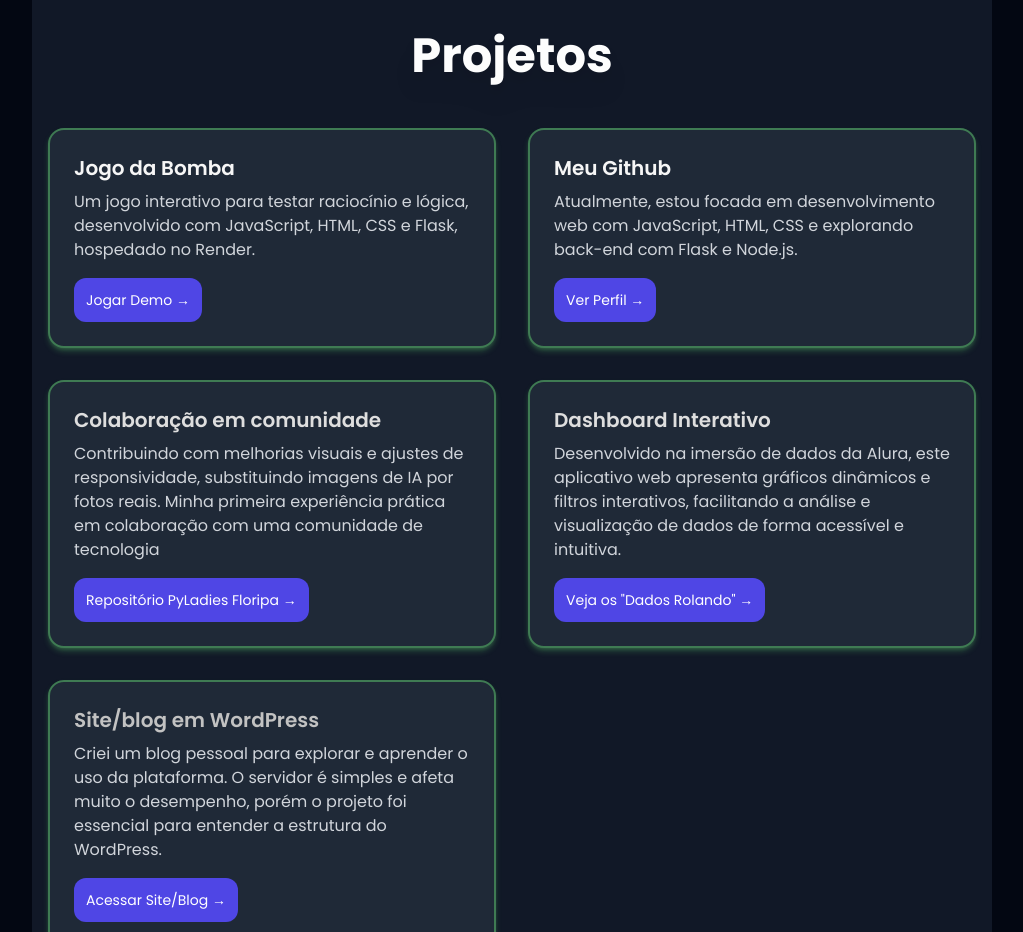
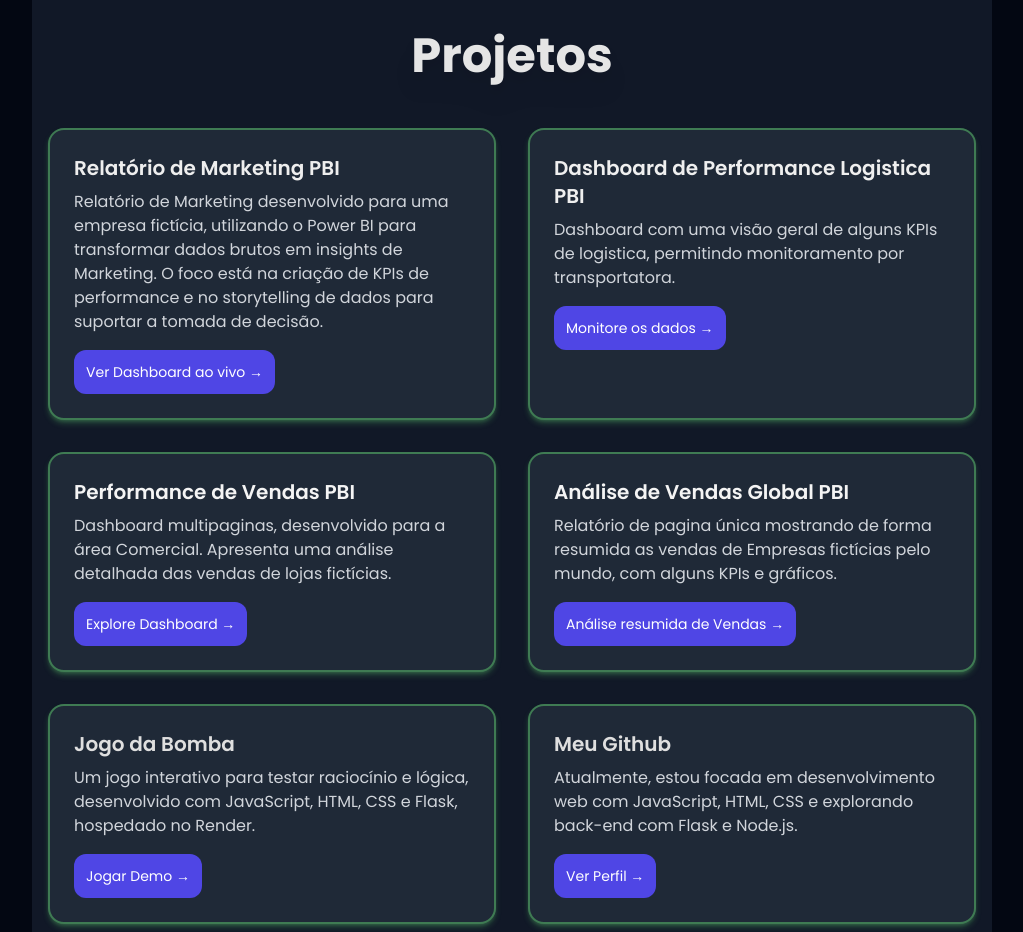
Before and after one commit to ClauSalomoni/ClauSalomoni.github.io, a React (Vite) app: page / in a window 1280 px wide. Shown: the part 1860-2792 px from the top of the page, without its empty margins (128-1151 px from the left). Built offline with nearby package versions, Linux system fonts and the light colour scheme.

Commit message:
Adicionando projetos em Power BI

```diff
--- a/src/components/Projetos.tsx
+++ b/src/components/Projetos.tsx
@@ -9,6 +9,30 @@ interface Projeto {
 }
 
 const projetos: Projeto[] = [
+  {
+    titulo: "Relatório de Marketing PBI",
+    descricao: " Relatório de Marketing desenvolvido para uma empresa fictícia, utilizando o Power BI para transformar dados brutos em insights de Marketing. O foco está na criação de KPIs de performance e no storytelling de dados para suportar a tomada de decisão.",
+    link: "https://app.powerbi.com/view?r=eyJrIjoiN2YzZmUxZjgtYzUxMi00ZGY5LThjNWMtZmRjYjYzYTBkNTA0IiwidCI6IjJjZjdkNGQ1LWJkMWItNDk1Ni1hY2Y4LTI5OTUzOTliMjE2OCJ9",
+    textoLink: "Ver Dashboard ao vivo →"
+  },
+  {
+    titulo: "Dashboard de Performance Logistica PBI",
+    descricao: "Dashboard com uma visão geral de alguns KPIs de logistica, permitindo monitoramento por transportatora.",
+    link: "https://app.powerbi.com/view?r=eyJrIjoiYTI3MWI0MDYtZmVjZS00NjI2LWI2YjAtNGYyOGFiNDg2Yzc2IiwidCI6IjJjZjdkNGQ1LWJkMWItNDk1Ni1hY2Y4LTI5OTUzOTliMjE2OCJ9",
+    textoLink: "Monitore os dados →"
+  },
+  {
+    titulo: "Performance de Vendas PBI",
+    descricao: "Dashboard multipaginas, desenvolvido para a área Comercial. Apresenta uma análise detalhada das vendas de lojas fictícias.",
+    link: "https://app.powerbi.com/view?r=eyJrIjoiODBiOGExZWItMTYwYS00NzgzLWIyOTItZjAwZWY5OGY0MzEwIiwidCI6IjJjZjdkNGQ1LWJkMWItNDk1Ni1hY2Y4LTI5OTUzOTliMjE2OCJ9",
+    textoLink: "Explore Dashboard →"
+  },
+  {
+    titulo: "Análise de Vendas Global PBI",
+    descricao: "Relatório de pagina única mostrando de forma resumida as vendas de Empresas fictícias pelo mundo, com alguns KPIs e gráficos.",
+    link: "https://app.powerbi.com/view?r=eyJrIjoiMGI1MTRhY2EtYTkzMy00YTQ0LWI1NmMtNjNmYjEwMzBjM2E4IiwidCI6IjJjZjdkNGQ1LWJkMWItNDk1Ni1hY2Y4LTI5OTUzOTliMjE2OCJ9",
+    textoLink: "Análise resumida de Vendas →"
+  },
   {
     titulo: "Jogo da Bomba",
     descricao: "Um jogo interativo para testar raciocínio e lógica, desenvolvido com JavaScript, HTML, CSS e Flask, hospedado no Render.",
--- a/vite.config.ts
+++ b/vite.config.ts
@@ -1,8 +1,9 @@
 import { defineConfig } from 'vite'
 import react from '@vitejs/plugin-react'
 
+const repoName = '/ClauSalomoni.github.io';
 // https://vite.dev/config/
 export default defineConfig({
   plugins: [react()],
-  base: '/',
+  base: repoName,
 })
```
Also changed, not shown: src/App.tsx (+6 -6 lines).
